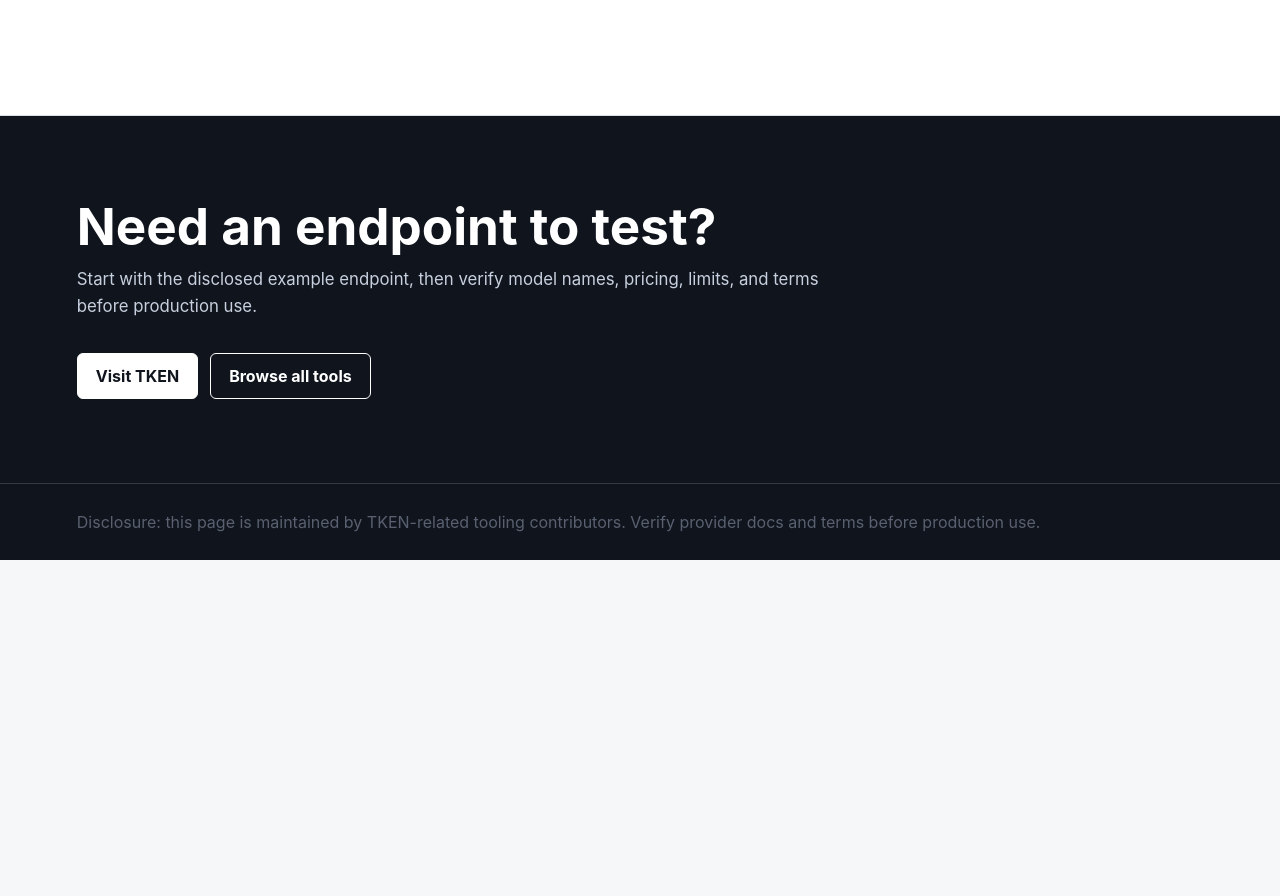
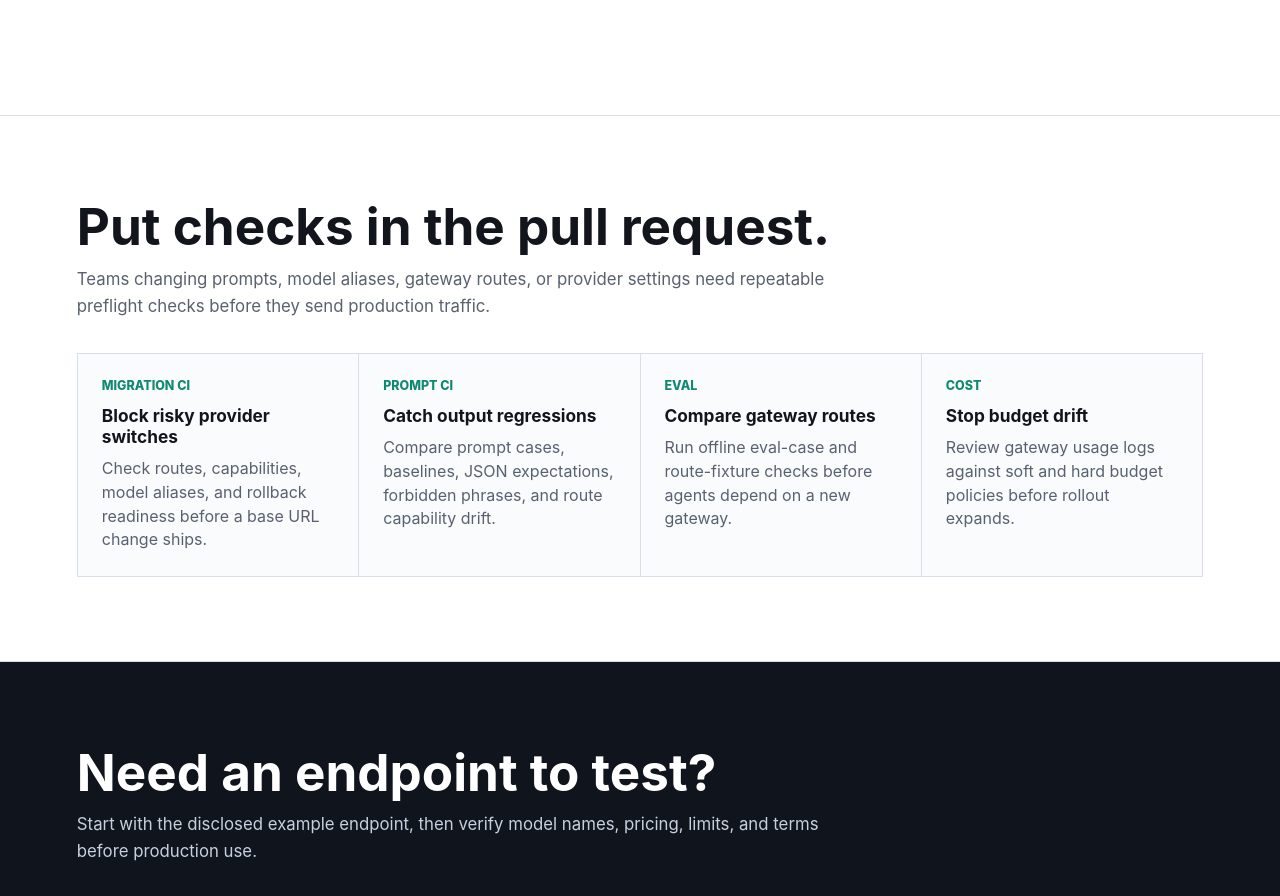
Before and after one commit to vivian254338489/openai-compatible-agent-tooling-landing, a website: page index.html in a window 1280 px wide. Shown: the part 1911-2807 px from the top of the page. Before the commit the page ends 2471 px from the top, so only its background shows below. Drawn offline with Linux system fonts and the light colour scheme.

Commit message:
Add CI and eval landing paths

```diff
--- a/index.html
+++ b/index.html
@@ -192,6 +192,46 @@
         align-items: start;
       }
 
+      .pathways {
+        display: grid;
+        grid-template-columns: repeat(4, minmax(0, 1fr));
+        gap: 1px;
+        background: var(--line);
+        border: 1px solid var(--line);
+      }
+
+      .pathway {
+        background: #f9fbfd;
+        min-height: 190px;
+        padding: 24px;
+        text-decoration: none;
+        transition: background 160ms ease;
+      }
+
+      .pathway:hover {
+        background: #eef6f4;
+      }
+
+      .pathway span {
+        color: var(--accent-2);
+        display: block;
+        font-size: 0.78rem;
+        font-weight: 760;
+        text-transform: uppercase;
+      }
+
+      .pathway strong {
+        display: block;
+        margin-top: 12px;
+        font-size: 1.08rem;
+      }
+
+      .pathway p {
+        margin: 10px 0 0;
+        color: var(--muted);
+        line-height: 1.48;
+      }
+
       ol {
         display: grid;
         gap: 18px;
@@ -257,6 +297,7 @@
         }
 
         .matrix,
+        .pathways,
         .workflow {
           grid-template-columns: 1fr;
         }
@@ -313,6 +354,19 @@
         </div>
       </section>
 
+      <section>
+        <div class="section-head">
+          <h2>Put checks in the pull request.</h2>
+          <p>Teams changing prompts, model aliases, gateway routes, or provider settings need repeatable preflight checks before they send production traffic.</p>
+        </div>
+        <div class="pathways">
+          <a class="pathway" href="https://github.com/vivian254338489/openai-compatible-provider-migration-ci-kit"><span>Migration CI</span><strong>Block risky provider switches</strong><p>Check routes, capabilities, model aliases, and rollback readiness before a base URL change ships.</p></a>
+          <a class="pathway" href="https://github.com/vivian254338489/openai-compatible-prompt-regression-ci-kit"><span>Prompt CI</span><strong>Catch output regressions</strong><p>Compare prompt cases, baselines, JSON expectations, forbidden phrases, and route capability drift.</p></a>
+          <a class="pathway" href="https://github.com/vivian254338489/openai-compatible-gateway-eval-harness"><span>Eval</span><strong>Compare gateway routes</strong><p>Run offline eval-case and route-fixture checks before agents depend on a new gateway.</p></a>
+          <a class="pathway" href="https://github.com/vivian254338489/openai-compatible-cost-guardrail-kit"><span>Cost</span><strong>Stop budget drift</strong><p>Review gateway usage logs against soft and hard budget policies before rollout expands.</p></a>
+        </div>
+      </section>
+
       <section class="final">
         <div class="section-head">
           <h2>Need an endpoint to test?</h2>
--- a/scripts/check.js
+++ b/scripts/check.js
@@ -11,6 +11,10 @@
   "tken-awesome-openai-compatible",
   "openai-compatible-mcp-server",
   "claude-desktop-mcp-openai-compatible-bridge-kit",
+  "openai-compatible-provider-migration-ci-kit",
+  "openai-compatible-prompt-regression-ci-kit",
+  "openai-compatible-gateway-eval-harness",
+  "openai-compatible-cost-guardrail-kit",
   "Disclosure"
 ]) {
   if (!html.includes(text)) throw new Error(`index.html missing: ${text}`);
```
